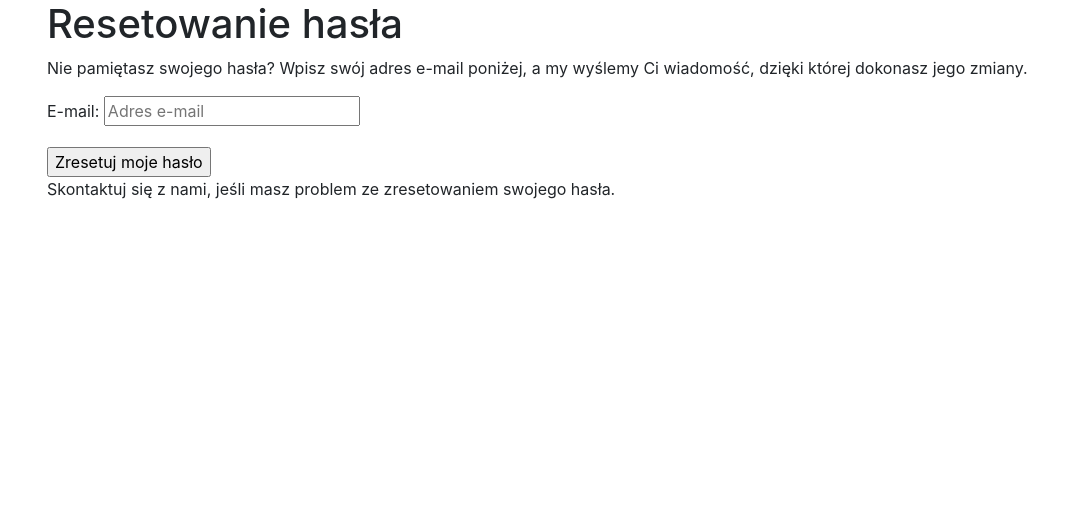
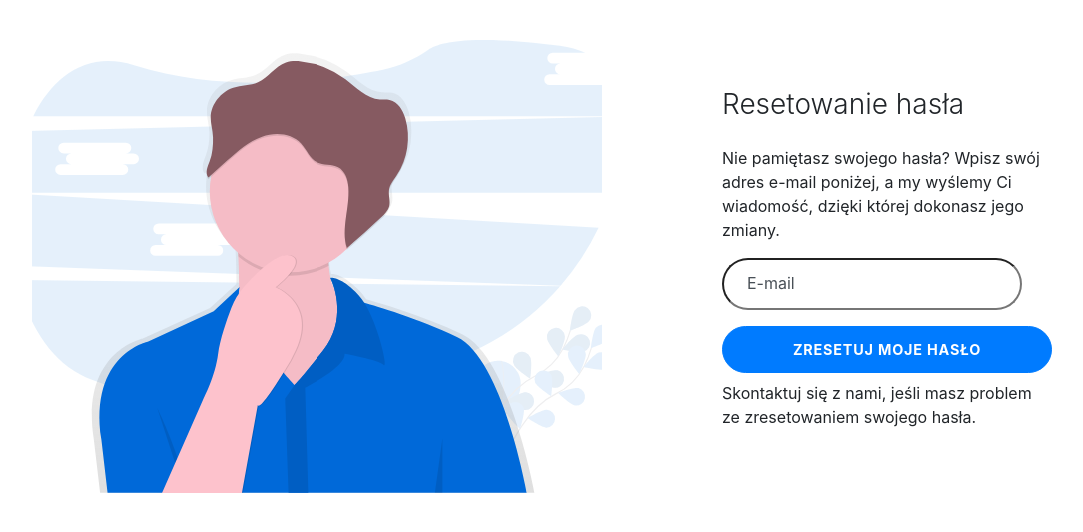
Before and after one commit to efefre/MyRental, a Django app: page /accounts/password/reset/ in a window 1280 px wide. Shown: the part 56-588 px from the top of the page, without its empty margins (38-1121 px from the left). Run offline with Django 3.2, Linux system fonts and the light colour scheme; some libraries are stand-ins or nearby versions.

Commit message:
Update template: password_rest.html

```diff
--- a/myRental_root/static/css/style.css
+++ b/myRental_root/static/css/style.css
@@ -20,8 +20,13 @@ a.nav-link:hover {
     padding: 0;
 }
 
-#login-page {
+#login-page, #reset-password-page {
     margin-top: 40px;
+}
+
+
+#reset-password-page .bg-image {
+  background-image: url('/static/img/undraw_forgot_password_gi2d.svg');
 }
 
 /* login page */
--- a/myRental_root/templates/account/password_reset.html
+++ b/myRental_root/templates/account/password_reset.html
@@ -7,18 +7,37 @@
 
 {% block content %}
 
-    <h1>{% trans "Password Reset" %}</h1>
-    {% if user.is_authenticated %}
-    {% include "account/snippets/already_logged_in.html" %}
-    {% endif %}
+<div class="container-fluid" id="reset-password-page">
+  <div class="row no-gutter">
+    <div class="d-none d-md-flex col-md-4 col-lg-6 bg-image"></div>
+    <div class="col-md-8 col-lg-6">
+      <div class="login d-flex align-items-center py-5">
+        <div class="container">
+          <div class="row">
+            <div class="col-md-9 col-lg-8 mx-auto">
+              <h3 class="login-heading mb-4">{% trans "Password Reset" %}</h3>
+                {% if user.is_authenticated %}
+                {% include "account/snippets/already_logged_in.html" %}
+                {% endif %}
+              <p>{% trans "Forgotten your password? Enter your e-mail address below, and we'll send you an e-mail allowing you to reset it." %}</p>
+              <form method="POST" action="{% url 'account_reset_password' %}" class="password_reset">
+                {% csrf_token %}
+                <div class="form-label-group">
+                    {{ form.email}}
+                  <label for="id_email">E-mail</label>
+                </div>
 
-    <p>{% trans "Forgotten your password? Enter your e-mail address below, and we'll send you an e-mail allowing you to reset it." %}</p>
 
-    <form method="POST" action="{% url 'account_reset_password' %}" class="password_reset">
-        {% csrf_token %}
-        {{ form.as_p }}
-        <input type="submit" value="{% trans 'Reset My Password' %}" />
-    </form>
+                <button class="btn btn-lg btn-primary btn-block btn-login text-uppercase font-weight-bold mb-2" type="submit">{% trans 'Reset My Password' %}</button>
+              </form>
+                <p>{% blocktrans %}Please contact us if you have any trouble resetting your password.{% endblocktrans %}</p>
+            </div>
+          </div>
+        </div>
+      </div>
+    </div>
+  </div>
+</div>
 
-    <p>{% blocktrans %}Please contact us if you have any trouble resetting your password.{% endblocktrans %}</p>
+
 {% endblock %}
```
Also changed, not shown: myRental_root/static/img/undraw_forgot_password_gi2d.svg (added).
